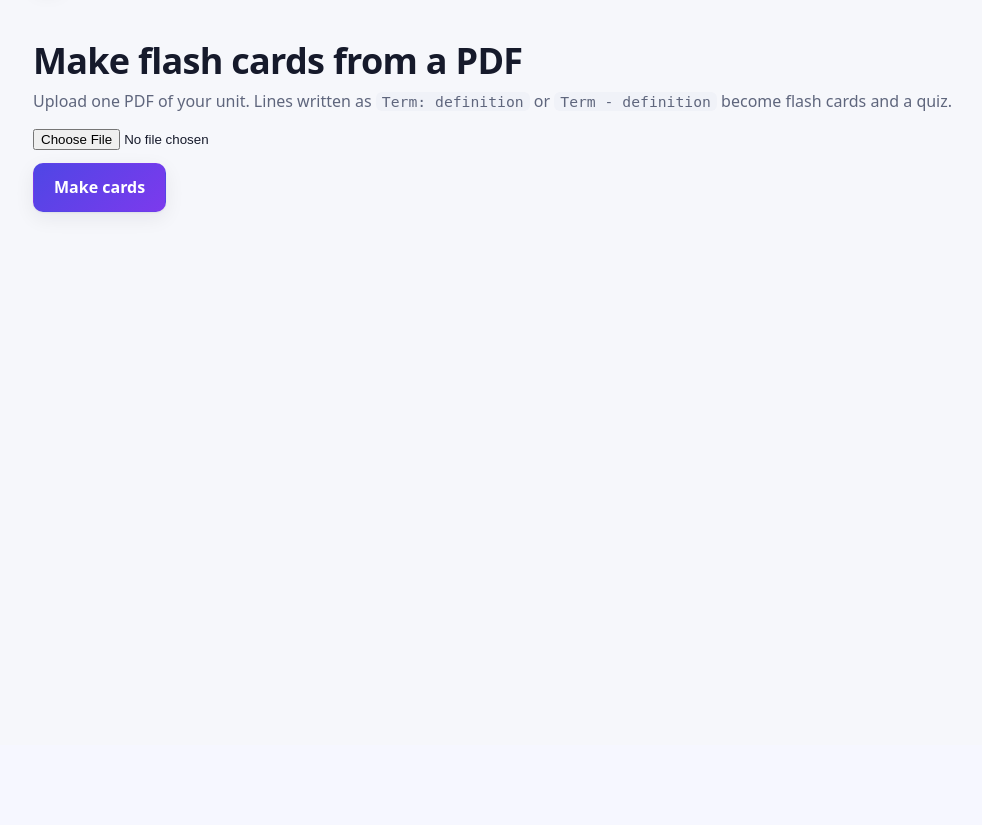
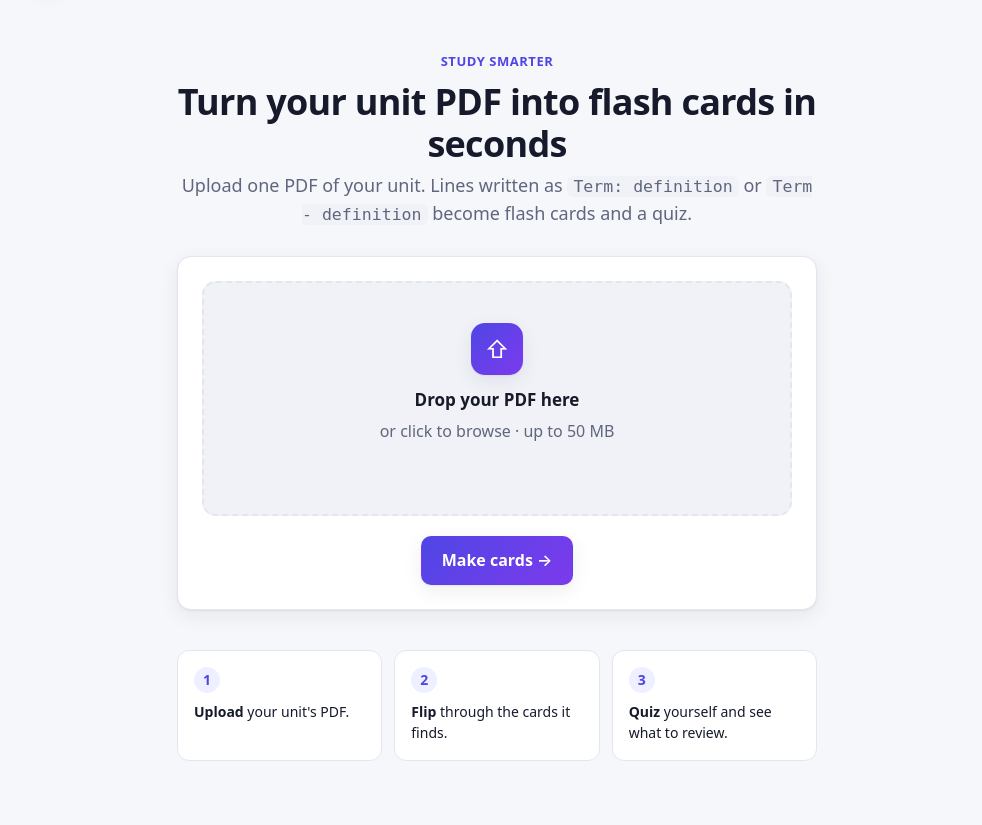
Before and after one commit to StroDan/one-word-study, a Flask app: page / in a window 1280 px wide. Shown: the part 55-880 px from the top of the page, without its empty margins (143-1125 px from the left). Before the commit the page ends 272 px from the top, so only its background shows below. Run offline with Flask 3, Linux system fonts and the light colour scheme.

Commit message:
Redesign the upload page with a headline and drag-and-drop file zone
The bare file input gave no sense of what the app does. The page now
explains it up front, accepts a dragged PDF, shows the chosen file name,
and outlines the upload, flip, quiz steps.

Co-Authored-By: Claude Opus 5.5 <noreply@anthropic.com>

```diff
--- a/templates/index.html
+++ b/templates/index.html
@@ -1,11 +1,74 @@
 {% extends "base.html" %}
+{% block styles %}
+    .hero { text-align: center; margin: 8px auto 28px; max-width: 640px; }
+    .hero p { font-size: 18px; }
+    .drop {
+      position: relative; display: flex; flex-direction: column; align-items: center; gap: 6px;
+      padding: 40px 20px; border: 2px dashed var(--line); border-radius: var(--radius);
+      background: var(--surface-2); text-align: center; cursor: pointer;
+      transition: border-color .15s, background .15s;
+    }
+    .drop:hover, .drop.dragging { border-color: var(--accent); background: var(--accent-soft); }
+    .drop .icon {
+      width: 52px; height: 52px; border-radius: 14px; display: grid; place-items: center;
+      background: linear-gradient(135deg, var(--accent), var(--accent-2)); color: #fff;
+      font-size: 24px; margin-bottom: 6px; box-shadow: var(--shadow);
+    }
+    .drop strong { font-size: 17px; }
+    .drop .file-name { font-weight: 600; color: var(--accent); min-height: 1.5em; }
+    /* The real input stays in the page (keyboard and screen readers use it) but is invisible. */
+    .drop input[type=file] { position: absolute; inset: 0; opacity: 0; cursor: pointer; }
+    .actions { display: flex; justify-content: center; margin-top: 20px; }
+    .steps {
+      display: grid; grid-template-columns: repeat(auto-fit, minmax(180px, 1fr)); gap: 12px;
+      margin-top: 40px;
+    }
+    .step { background: var(--surface); border: 1px solid var(--line); border-radius: 12px; padding: 16px; }
+    .step .num {
+      width: 26px; height: 26px; border-radius: 50%; display: grid; place-items: center;
+      background: var(--accent-soft); color: var(--accent); font-weight: 700; font-size: 14px; margin-bottom: 8px;
+    }
+    .step p { margin: 0; font-size: 14px; }
+{% endblock %}
 {% block content %}
-<h1>Make flash cards from a PDF</h1>
-<p class="muted">Upload one PDF of your unit. Lines written as <code>Term: definition</code>
-or <code>Term - definition</code> become flash cards and a quiz.</p>
-{% if message %}<p class="message" role="alert">{{ message }}</p>{% endif %}
-<form action="/upload" method="post" enctype="multipart/form-data">
-  <p><input type="file" name="pdf" accept=".pdf,application/pdf" required></p>
-  <p><button type="submit">Make cards</button></p>
-</form>
+<section class="hero">
+  <span class="eyebrow">Study smarter</span>
+  <h1>Turn your unit PDF into flash cards in seconds</h1>
+  <p class="muted">Upload one PDF of your unit. Lines written as <code>Term: definition</code>
+  or <code>Term - definition</code> become flash cards and a quiz.</p>
+</section>
+
+<div class="narrow">
+  {% if message %}<p class="message" role="alert">{{ message }}</p>{% endif %}
+  <form action="/upload" method="post" enctype="multipart/form-data" class="panel">
+    <label class="drop" id="drop">
+      <span class="icon" aria-hidden="true">&#8679;</span>
+      <strong>Drop your PDF here</strong>
+      <span class="muted">or click to browse &middot; up to 50 MB</span>
+      <span class="file-name" id="file-name" aria-live="polite"></span>
+      <input type="file" name="pdf" accept=".pdf,application/pdf" required aria-label="PDF file">
+    </label>
+    <div class="actions"><button type="submit">Make cards &rarr;</button></div>
+  </form>
+
+  <div class="steps">
+    <div class="step"><div class="num">1</div><p><strong>Upload</strong> your unit's PDF.</p></div>
+    <div class="step"><div class="num">2</div><p><strong>Flip</strong> through the cards it finds.</p></div>
+    <div class="step"><div class="num">3</div><p><strong>Quiz</strong> yourself and see what to review.</p></div>
+  </div>
+</div>
+
+<script>
+  // Show the chosen file's name, and highlight the box while a file is dragged over it.
+  const drop = document.getElementById("drop");
+  const input = drop.querySelector("input[type=file]");
+  const nameEl = document.getElementById("file-name");
+  input.addEventListener("change", () => {
+    nameEl.textContent = input.files.length ? input.files[0].name : "";
+  });
+  ["dragenter", "dragover"].forEach(type =>
+    drop.addEventListener(type, () => drop.classList.add("dragging")));
+  ["dragleave", "drop"].forEach(type =>
+    drop.addEventListener(type, () => drop.classList.remove("dragging")));
+</script>
 {% endblock %}
```
